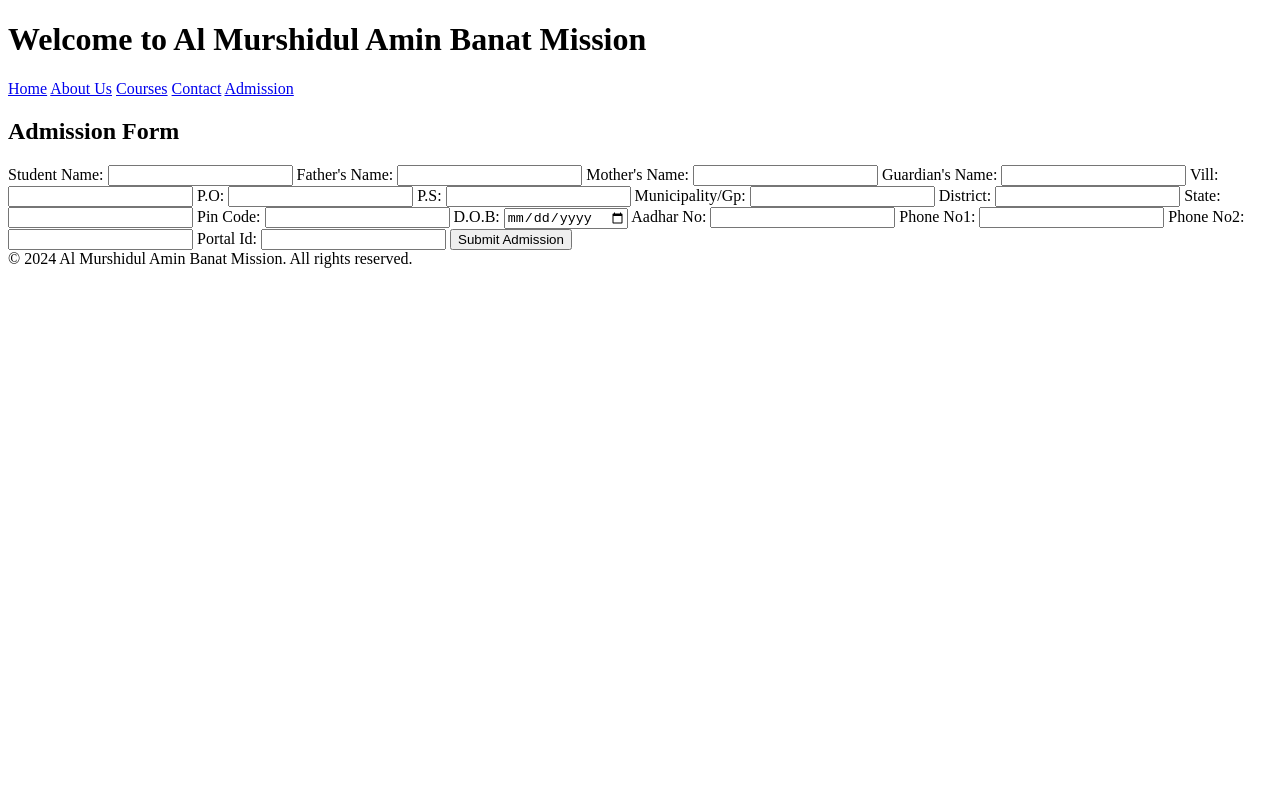
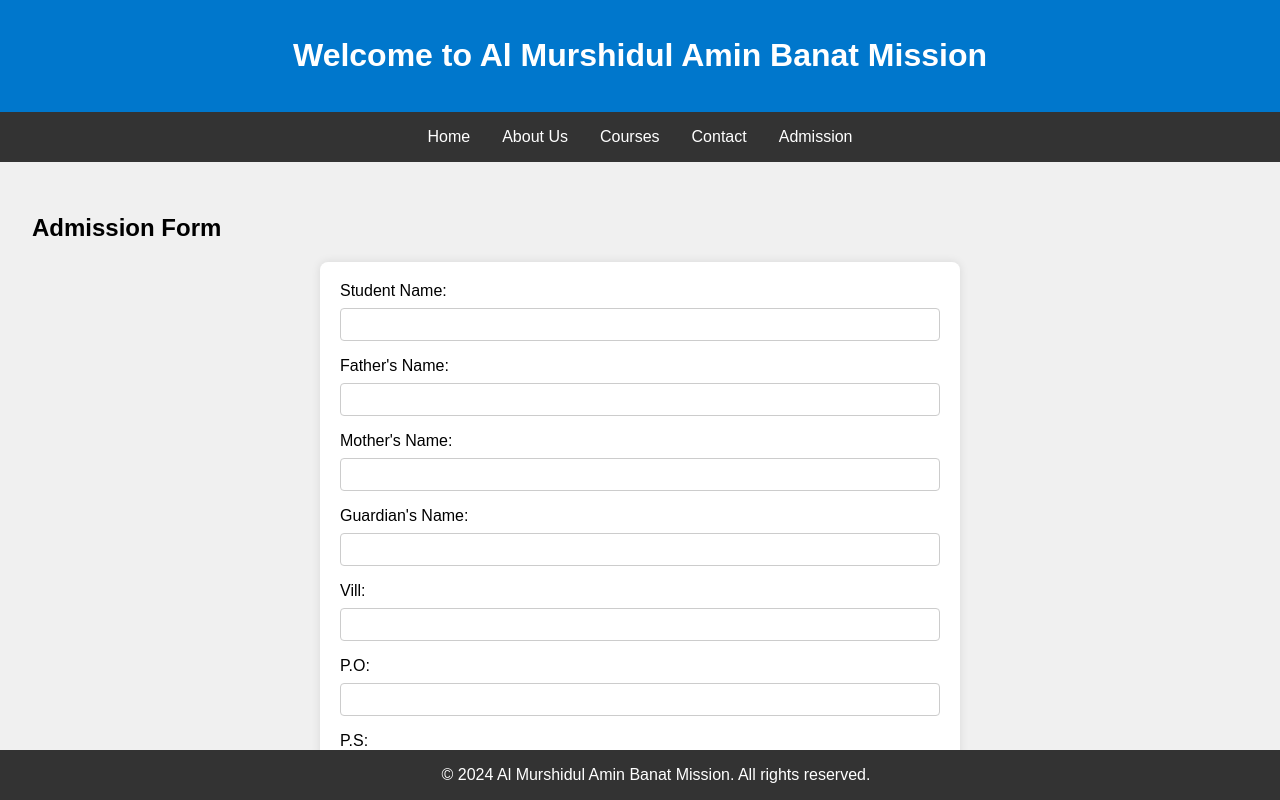
Before and after one commit to MdJulfikkar/My-new-website, a plain HTML site: page index.html in a window 1280 px wide. Shown: the top 800 px of the page. Drawn offline with Linux system fonts and the light colour scheme.

Commit message:
Update styles.css

```diff
--- a/styles.css
+++ b/styles.css
@@ -1,29 +1,90 @@
-document.addEventListener("DOMContentLoaded", function () {
-    // Initially display only the admission section
-    const sections = document.querySelectorAll(".content-section");
-    sections.forEach((section) => {
-        if (section.id === "admission") {
-            section.classList.add("active");
-        } else {
-            section.classList.remove("active");
-        }
-    });
+/* General styles */
+body {
+    font-family: Arial, sans-serif;
+    margin: 0;
+    padding: 0;
+    background-color: #f0f0f0;
+}
 
-    // Navigation functionality
-    const navItems = document.querySelectorAll(".nav-item");
-    navItems.forEach((item) => {
-        item.addEventListener("click", function (event) {
-            event.preventDefault();
-            const target = item.getAttribute("data-target");
+header {
+    background-color: #0077cc;
+    color: white;
+    text-align: center;
+    padding: 1rem;
+}
 
-            // Hide all sections and show the clicked one
-            sections.forEach((section) => {
-                if (section.id === target) {
-                    section.classList.add("active");
-                } else {
-                    section.classList.remove("active");
-                }
-            });
-        });
-    });
-});
+nav {
+    display: flex;
+    justify-content: center;
+    background-color: #333;
+    padding: 1rem;
+}
+
+nav a {
+    color: white;
+    text-decoration: none;
+    margin: 0 1rem;
+}
+
+nav a.hidden {
+    display: none;
+}
+
+main {
+    padding: 2rem;
+}
+
+.content-section {
+    display: none;
+}
+
+.content-section.active {
+    display: block;
+}
+
+footer {
+    background-color: #333;
+    color: white;
+    text-align: center;
+    padding: 1rem;
+    position: fixed;
+    bottom: 0;
+    width: 100%;
+}/* Form Styles */
+form {
+    max-width: 600px;
+    margin: 0 auto;
+    background-color: #fff;
+    padding: 20px;
+    border-radius: 8px;
+    box-shadow: 0 0 10px rgba(0, 0, 0, 0.1);
+}
+
+label {
+    display: block;
+    margin-bottom: 8px;
+}
+
+input,
+select,
+textarea {
+    width: 100%;
+    padding: 8px;
+    margin-bottom: 16px;
+    border: 1px solid #ccc;
+    border-radius: 4px;
+    box-sizing: border-box;
+}
+
+button {
+    background-color: #04939c;
+    color: #fff;
+    padding: 10px 15px;
+    border: none;
+    border-radius: 4px;
+    cursor: pointer;
+}
+
+button:hover {
+    background-color: #005fa3;
+}
```
